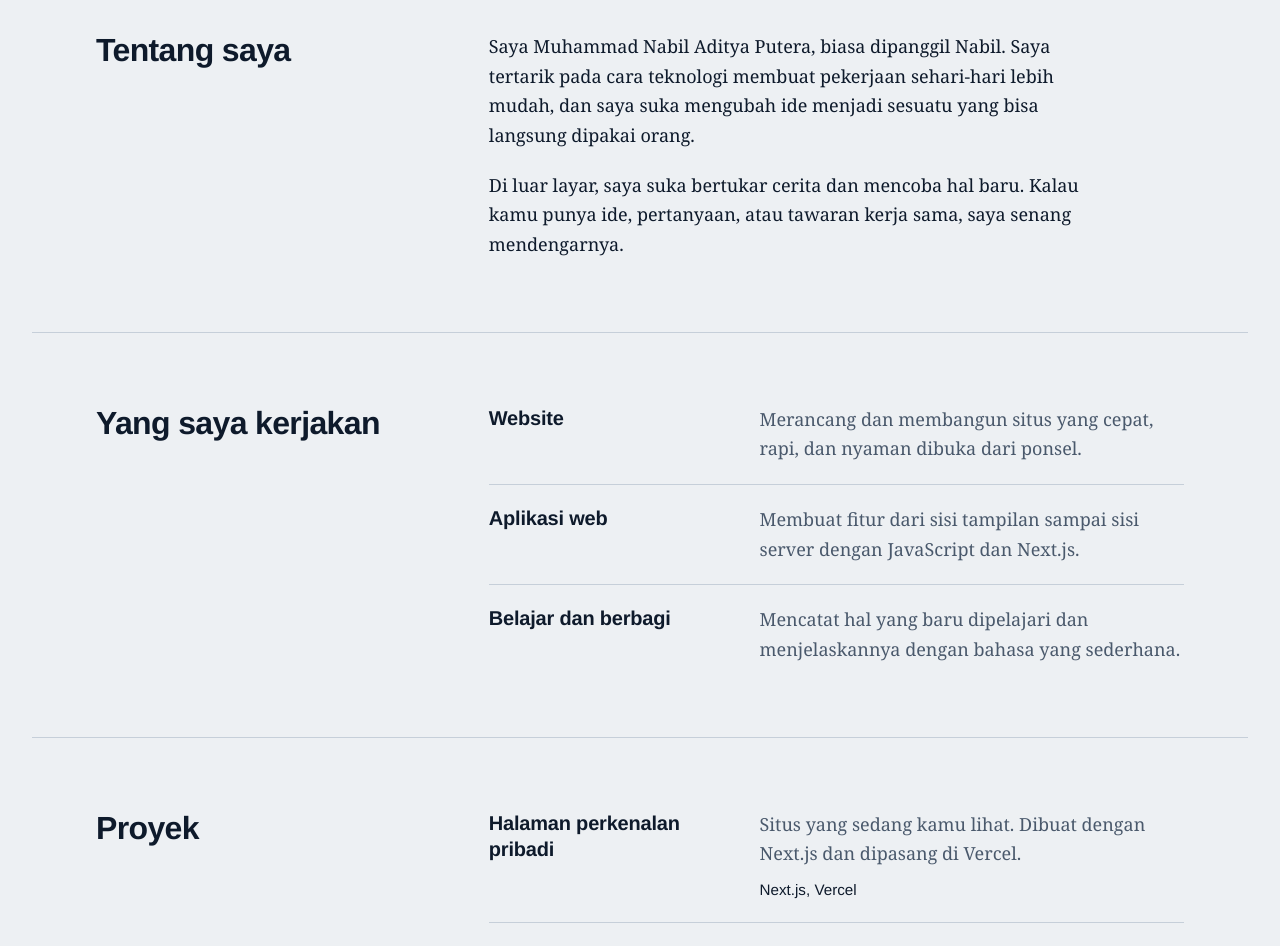
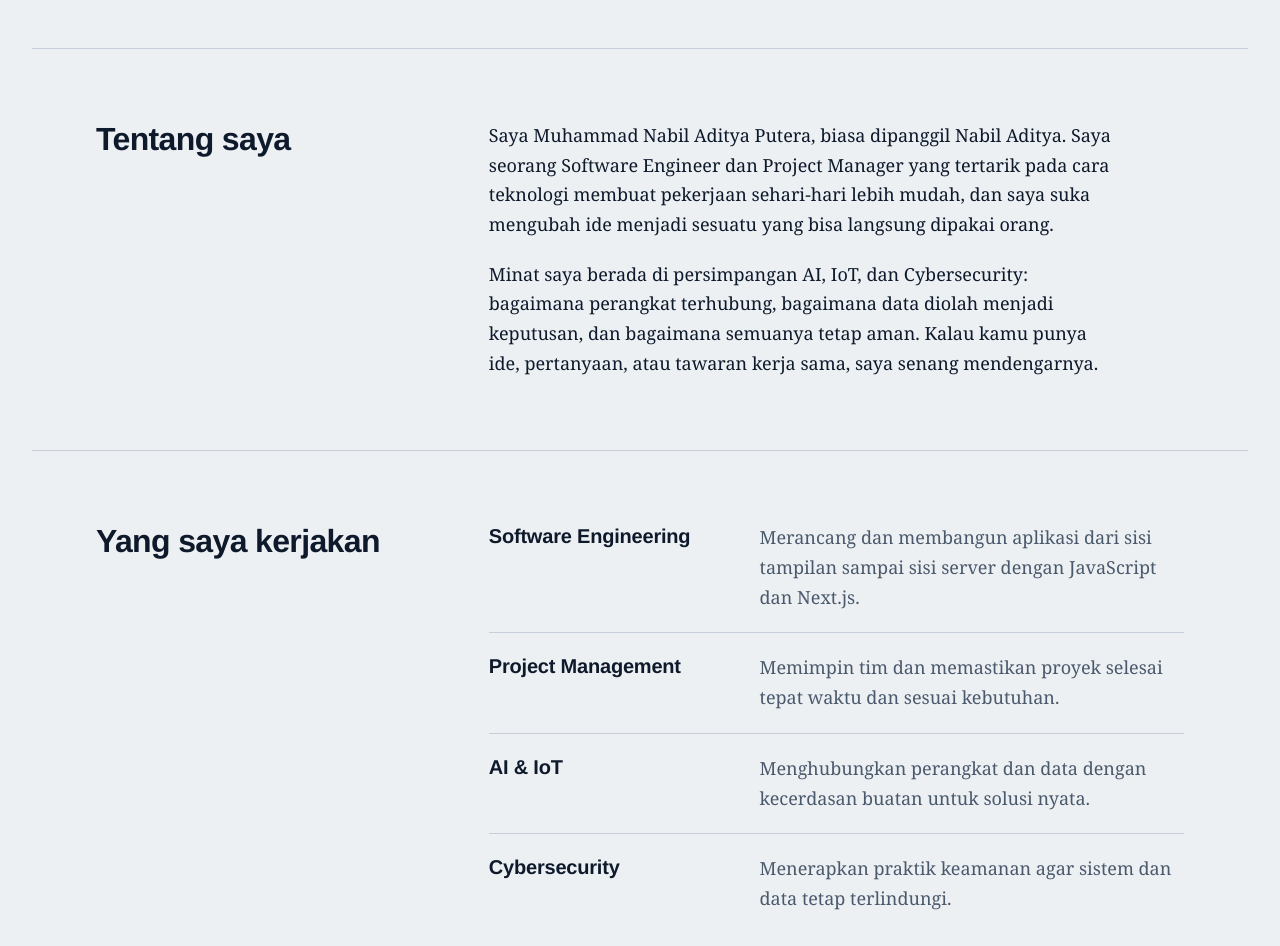
Before and after one commit to Nabil-Aditya/MyProfile, a Next.js app: page / in a window 1280 px wide. Shown: the part 1080-2026 px from the top of the page. Built offline with nearby package versions, Linux system fonts and the light colour scheme.

Commit message:
change desc

```diff
--- a/app/layout.js
+++ b/app/layout.js
@@ -3,15 +3,55 @@ import "@fontsource-variable/source-serif-4";
 import "./globals.css";
 import { profile } from "./profile";
 
+const siteUrl = "https://www.nabiladitya.my.id";
+
+const title = "Muhammad Nabil Aditya Putera (Nabil Aditya)";
+const role = "Software Engineer | Project Manager | AI, IoT & Cybersecurity Enthusiast";
+const description =
+  "Muhammad Nabil Aditya Putera, biasa dipanggil Nabil Aditya. Software Engineer, Project Manager, dan penggiat AI, IoT, dan Cybersecurity dari Indonesia.";
+
 export const metadata = {
-  title: profile.name,
-  description: profile.intro,
+  metadataBase: new URL(siteUrl),
+  title: {
+    default: `${title} | Software Engineer & Project Manager`,
+    template: "%s | Muhammad Nabil Aditya Putera",
+  },
+  description,
+  alternates: { canonical: "/" },
+  keywords: [
+    "Muhammad Nabil Aditya Putera",
+    "Nabil Aditya",
+    "Nabil Aditya Putera",
+    "Nabil",
+    "Software Engineer Indonesia",
+    "Project Manager",
+    "AI",
+    "IoT",
+    "Cybersecurity",
+    "portofolio",
+  ],
+  authors: [{ name: profile.name, url: siteUrl }],
+  creator: profile.name,
+  robots: {
+    index: true,
+    follow: true,
+    googleBot: { index: true, follow: true, "max-image-preview": "large" },
+  },
   openGraph: {
-    title: profile.name,
-    description: profile.intro,
+    title,
+    description: role,
+    url: siteUrl,
+    siteName: "Muhammad Nabil Aditya Putera",
     type: "website",
     locale: "id_ID",
   },
+  twitter: {
+    card: "summary_large_image",
+    title,
+    description: role,
+  },
+  // Isi setelah daftar di Search Console (metode "HTML tag")
+  // verification: { google: "KODE_DARI_GOOGLE" },
 };
 
 export default function RootLayout({ children }) {
--- a/app/page.js
+++ b/app/page.js
@@ -1,11 +1,45 @@
 import { profile } from "./profile";
 
 export default function Home() {
-  const { name, nameLines, callName, intro, about, skills, projects, contact } =
-    profile;
+  const {
+    name,
+    nameLines,
+    callName,
+    role,
+    intro,
+    about,
+    skills,
+    projects,
+    contact,
+    siteUrl,
+  } = profile;
+
+  const jsonLd = {
+    "@context": "https://schema.org",
+    "@type": "Person",
+    name,
+    alternateName: [callName, "Nabil Aditya", "Nabil Aditya Putera"],
+    url: siteUrl,
+    description: intro,
+    jobTitle: ["Software Engineer", "Project Manager"],
+    knowsAbout: [
+      "Artificial Intelligence",
+      "Internet of Things",
+      "Cybersecurity",
+      "Software Engineering",
+      "Project Management",
+    ],
+    email: contact.email,
+    sameAs: contact.links.map((l) => l.href),
+  };
 
   return (
     <>
+      <script
+        type="application/ld+json"
+        dangerouslySetInnerHTML={{ __html: JSON.stringify(jsonLd) }}
+      />
+
       <header className="topbar">
         <a className="brand" href="#atas" aria-label={`${name}, ke bagian atas`}>
           {callName}
@@ -29,6 +63,8 @@ export default function Home() {
               </span>
             ))}
           </h1>
+
+          <p className="role">{role}</p>
 
           <div className="hero-foot">
             <p className="intro">{intro}</p>
--- a/app/profile.js
+++ b/app/profile.js
@@ -1,37 +1,43 @@
 // =====================================================================
 // SEMUA ISI HALAMAN ADA DI FILE INI.
-// Teks di bawah adalah contoh. Ganti dengan data kamu yang sebenarnya,
+// Ganti bagian bertanda "GANTI" dengan data kamu yang sebenarnya,
 // simpan, lalu deploy ulang. Tidak perlu mengubah file lain.
 // =====================================================================
 
 export const profile = {
+  siteUrl: "https://www.nabiladitya.my.id",
   name: "Muhammad Nabil Aditya Putera",
   nameLines: ["Muhammad", "Nabil", "Aditya", "Putera"],
   callName: "Nabil",
+  role: "Software Engineer | Project Manager | AI, IoT & Cybersecurity Enthusiast",
 
   // Kalimat pembuka di bagian paling atas
   intro:
-    "Halo, saya Nabil. Saya membuat hal-hal di web dan senang mempelajari sesuatu yang baru setiap minggu.",
+    "Halo, saya Nabil Aditya. Software Engineer dan Project Manager yang tertarik pada AI, IoT, dan Cybersecurity.",
 
   // Bagian "Tentang saya": satu item = satu paragraf
   about: [
-    "Saya Muhammad Nabil Aditya Putera, biasa dipanggil Nabil. Saya tertarik pada cara teknologi membuat pekerjaan sehari-hari lebih mudah, dan saya suka mengubah ide menjadi sesuatu yang bisa langsung dipakai orang.",
-    "Di luar layar, saya suka bertukar cerita dan mencoba hal baru. Kalau kamu punya ide, pertanyaan, atau tawaran kerja sama, saya senang mendengarnya.",
+    "Saya Muhammad Nabil Aditya Putera, biasa dipanggil Nabil Aditya. Saya seorang Software Engineer dan Project Manager yang tertarik pada cara teknologi membuat pekerjaan sehari-hari lebih mudah, dan saya suka mengubah ide menjadi sesuatu yang bisa langsung dipakai orang.",
+    "Minat saya berada di persimpangan AI, IoT, dan Cybersecurity: bagaimana perangkat terhubung, bagaimana data diolah menjadi keputusan, dan bagaimana semuanya tetap aman. Kalau kamu punya ide, pertanyaan, atau tawaran kerja sama, saya senang mendengarnya.",
   ],
 
   // Bagian "Yang saya kerjakan"
   skills: [
     {
-      name: "Website",
-      desc: "Merancang dan membangun situs yang cepat, rapi, dan nyaman dibuka dari ponsel.",
+      name: "Software Engineering",
+      desc: "Merancang dan membangun aplikasi dari sisi tampilan sampai sisi server dengan JavaScript dan Next.js.",
     },
     {
-      name: "Aplikasi web",
-      desc: "Membuat fitur dari sisi tampilan sampai sisi server dengan JavaScript dan Next.js.",
+      name: "Project Management",
+      desc: "Memimpin tim dan memastikan proyek selesai tepat waktu dan sesuai kebutuhan.",
     },
     {
-      name: "Belajar dan berbagi",
-      desc: "Mencatat hal yang baru dipelajari dan menjelaskannya dengan bahasa yang sederhana.",
+      name: "AI & IoT",
+      desc: "Menghubungkan perangkat dan data dengan kecerdasan buatan untuk solusi nyata.",
+    },
+    {
+      name: "Cybersecurity",
+      desc: "Menerapkan praktik keamanan agar sistem dan data tetap terlindungi.",
     },
   ],
 
@@ -39,16 +45,19 @@ export const profile = {
   projects: [
     {
       title: "Halaman perkenalan pribadi",
-      desc: "Situs yang sedang kamu lihat. Dibuat dengan Next.js dan dipasang di Vercel.",
+      desc: "Situs portofolio yang sedang kamu lihat. Dibuat dengan Next.js dan dipasang di Vercel.",
       tags: ["Next.js", "Vercel"],
+      href: "https://www.nabiladitya.my.id",
     },
     {
+      // GANTI: nama proyek aslimu
       title: "Nama proyek kedua",
       desc: "Jelaskan dalam satu atau dua kalimat apa proyek ini dan masalah apa yang diselesaikan.",
       tags: ["Teknologi", "Peran kamu"],
       href: "https://github.com/",
     },
     {
+      // GANTI: nama proyek aslimu
       title: "Nama proyek ketiga",
       desc: "Tambahkan atau hapus proyek sesuai kebutuhan. Daftar ini menyesuaikan sendiri.",
       tags: ["Teknologi", "Peran kamu"],
@@ -58,8 +67,9 @@ export const profile = {
 
   // Bagian kontak di bagian paling bawah
   contact: {
-    email: "nabil@contoh.com", // ganti dengan email aslimu
+    email: "nabil@contoh.com", // GANTI dengan email aslimu
     links: [
+      // GANTI semua dengan URL profil aslimu
       { label: "GitHub", href: "https://github.com/" },
       { label: "LinkedIn", href: "https://www.linkedin.com/" },
       { label: "Instagram", href: "https://www.instagram.com/" },
--- /dev/null
+++ b/app/robots.js
@@ -0,0 +1,6 @@
+export default function robots() {
+  return {
+    rules: { userAgent: "*", allow: "/" },
+    sitemap: "https://nabiladitya.my.id/sitemap.xml",
+  };
+}
```
Also changed, not shown: app/sitemap.js (added, +10 -0 lines), 1 other file (tests, documents, lock files or other folders).
